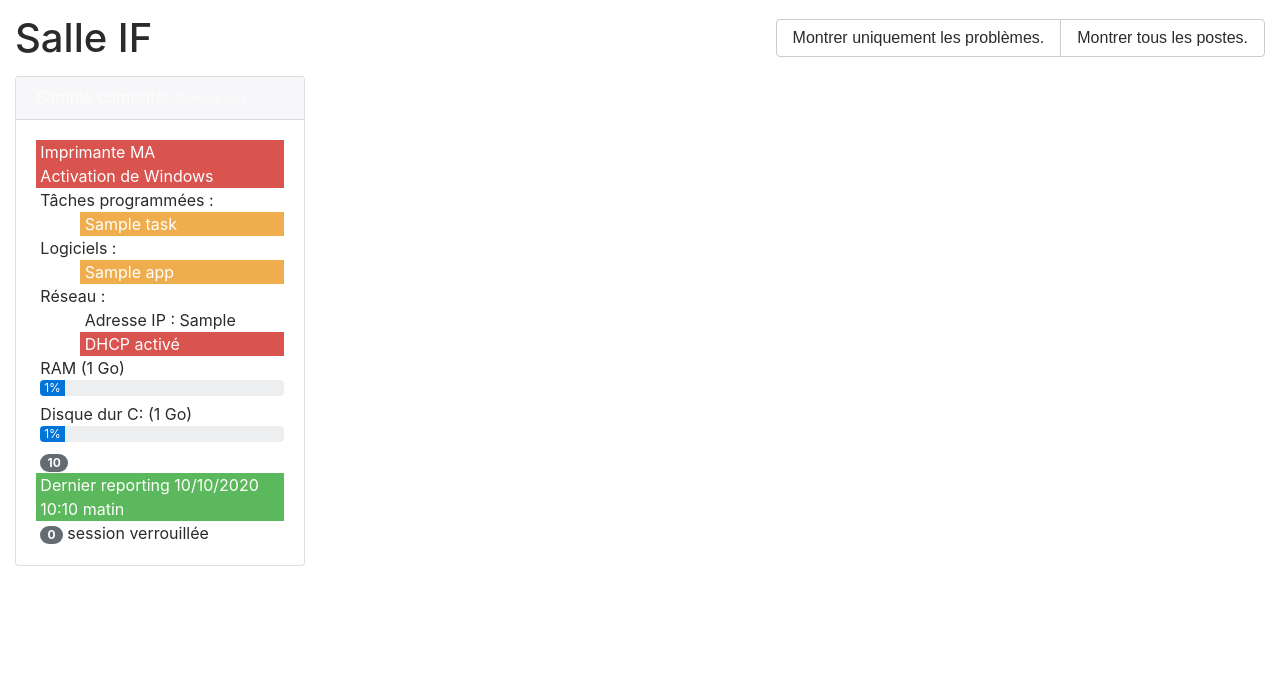
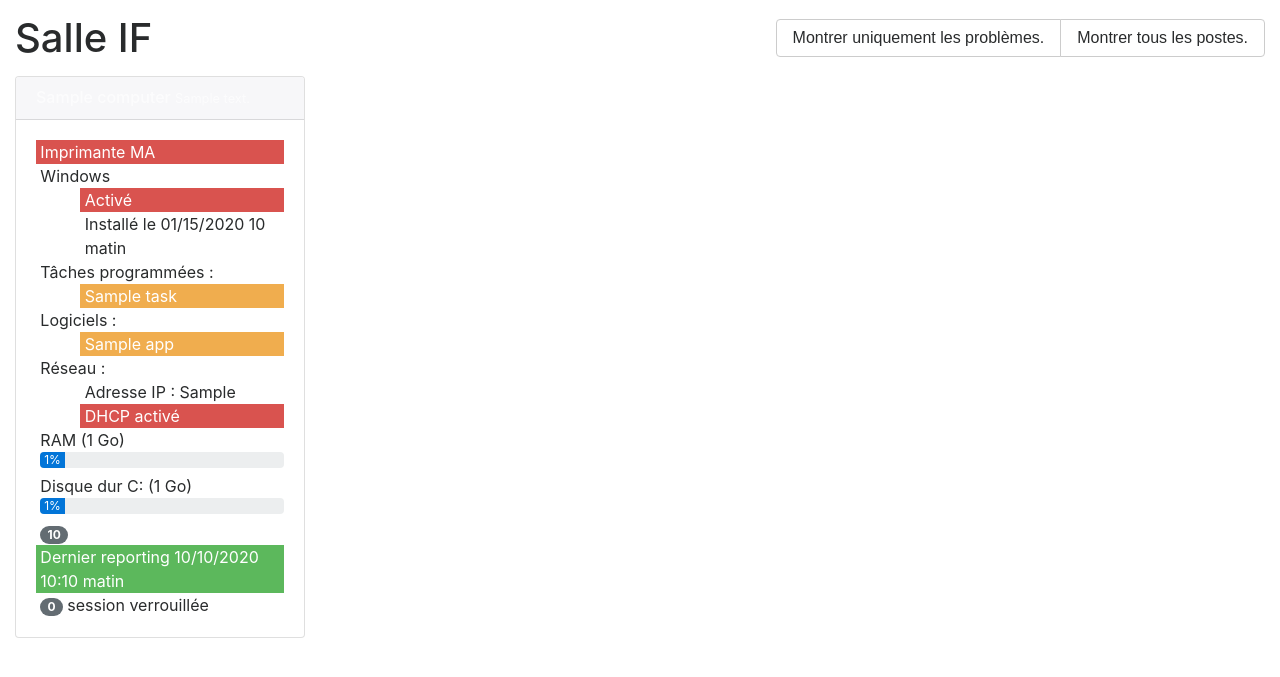
Before and after one commit to BdEINSALyon/dashboard, a Django app: template board/templates/board/computer.html in a window 1280 px wide. Shown: the top 677 px of the page. Run offline with Django 3.2, Linux system fonts and the light colour scheme; the template is opened without the code that fills it: most values are stand-ins (such as "Sample title", 1, 10 or a date in 2020); data that the repository does not hold is empty; some libraries are stand-ins or nearby versions.

Commit message:
Display windows install date

```diff
--- a/board/templates/board/computer.html
+++ b/board/templates/board/computer.html
@@ -46,8 +46,16 @@
                                 <li class="text-white bg-{% if status.imprimante_ma %}success{% else %}danger{% endif %}">
                                     Imprimante MA
                                 </li>
-                                <li class="text-white bg-{% if status.windows_activation %}success{% else %}danger{% endif %}">
-                                    Activation de Windows
+                                <li>
+                                    Windows
+                                    <ul class="no-style">
+                                        <li class="text-white bg-{% if status.windows_activation %}success{% else %}danger{% endif %}">
+                                            Activé
+                                        </li>
+                                        <li>
+                                            Installé le {{ computer.install_date|date:'SHORT_DATETIME_FORMAT' }}
+                                        </li>
+                                    </ul>
                                 </li>
                                 <li>Tâches programmées :
                                     <ul class="no-style">
```
Also changed, not shown: board/models.py (+9 -0 lines).
